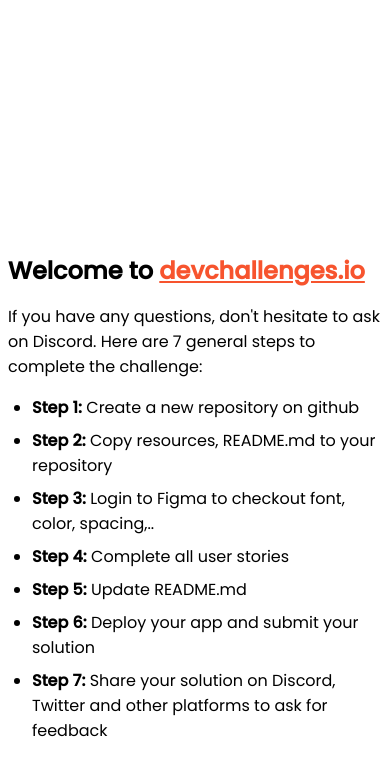
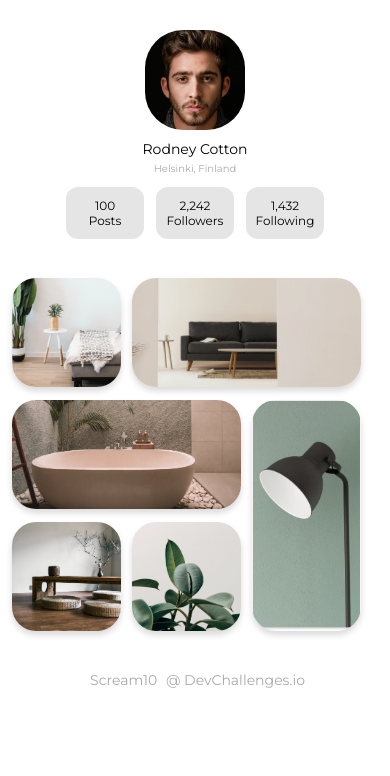
Before and after one commit to Scream10/my-gallery-master, a plain HTML site: page index.html in a window 390 px wide. Drawn offline with Linux system fonts and the light colour scheme.

Commit message:
mobile version done

```diff
--- a/index.html
+++ b/index.html
@@ -4,92 +4,45 @@
     <meta charset="utf-8" />
     <meta
       name="viewport"
-      content="width=device-width, initial-scale=1,
-  maximum-scale=5"
+      content="width=device-width, initial-scale=1, maximum-scale=5"
     />
-
     <link rel="icon" href="devchallenges.png" />
-
     <link
       rel="shortcut icon"
       type="image/x-icon"
       href="https://devchallenges.io/"
     />
-
-    <link
-      href="https://fonts.googleapis.com/css2?family=Poppins:wght@400;500&display=swap"
-      rel="stylesheet"
-    />
-
+    <link href="https://fonts.googleapis.com/css2?family=Montserrat:wght@400;600&display=swap" rel="stylesheet">
+    <link rel="stylesheet" href="style.css">
     <title>Devchallenges</title>
-
-    <style>
-      body {
-        font-family: "Poppins", sans-serif;
-      }
-
-      ul {
-        padding-left: 24px;
-      }
-
-      li {
-        margin-bottom: 8px;
-      }
-
-      .welcome {
-        max-width: 800px;
-        margin: 0 auto;
-      }
-
-      .welcome-text {
-        margin-top: 30vh;
-        font-weight: 500;
-      }
-
-      .welcome-text p {
-        font-size: 1rem;
-        font-weight: 400;
-      }
-
-      .welcome-text h1 {
-        font-size: 1.5rem;
-      }
-
-      .welcome-text a {
-        color: #f7542e;
-      }
-    </style>
   </head>
   <body>
-    <div class="welcome">
-      <div class="welcome-text">
-        <h1>
-          Welcome to
-          <a href="https://devchallenges.io/" target="_blank"
-            >devchallenges.io</a
-          >
-        </h1>
+    <div id="container">
 
-        <p>
-          If you have any questions, don't hesitate to ask on Discord. Here are
-          7 general steps to complete the challenge:
-        </p>
+      <div id="profile">
+        <div id="profile--picture"></div>
+        <div id="profile--name">Rodney Cotton</div>
+        <div id="profile--location">Helsinki, Finland</div>
+        <div id="profile--box">
+          <div class="profile--information">100 <br>Posts</div>
+          <div class="profile--information">2,242 <br>Followers</div>
+          <div class="profile--information">1,432 <br>Following</div>
+        </div>
       </div>
 
-      <ul>
-        <li><b>Step 1:</b> Create a new repository on github</li>
-        <li><b>Step 2:</b> Copy resources, README.md to your repository</li>
-        <li>
-          <b>Step 3:</b> Login to Figma to checkout font, color, spacing,..
-        </li>
-        <li><b>Step 4:</b> Complete all user stories</li>
-        <li><b>Step 5:</b> Update README.md</li>
-        <li><b>Step 6:</b> Deploy your app and submit your solution</li>
-        <li>
-          <b>Step 7:</b> Share your solution on Discord, Twitter and other
-          platforms to ask for feedback
-        </li>
-      </ul>
+      <div id="pictures">
+        <div class="pictures--box" id="box--1"></div>
+        <div class="pictures--box" id="box--2"></div>
+        <div class="pictures--box" id="box--3"></div>
+        <div class="pictures--box" id="box--4"></div>
+        <div class="pictures--box" id="box--5"></div>
+        <div class="pictures--box" id="box--6"></div>
+      </div>
+
+      <div id="myName">
+        <p><a href="https://github.com/Scream10" target="_blank">Scream10</a> @ DevChallenges.io</p>
+      </div>
+
     </div>
   </body>
 </html>
--- /dev/null
+++ b/style.css
@@ -0,0 +1,129 @@
+body {
+    margin: 0;
+    padding: 0;
+    box-sizing: border-box;
+    font-family: 'Montserrat', sans-serif;
+    font-size: 14px;
+}
+
+#container {
+    height: calc(100vh - 60px);
+    margin: 30px 12px;
+}
+
+#profile {
+    display: flex;
+    flex-direction: column;
+    align-items: center;
+}
+
+#profile--picture {
+    background: url("profilePhoto.png") no-repeat center center;
+    background-size: cover;
+    width: 100px;
+    height: 100px;
+    border-radius: 38px;
+}
+
+#profile--name {
+    margin-top: 10px;
+}
+
+#profile--location {
+    font-size: 10px;
+    margin-top: 4px;
+    color: #A9A9A9;
+}
+
+#profile--box {
+    display: flex;
+    justify-content: space-between;
+    margin-bottom: 27px;
+}
+
+.profile--information {
+    background-color: #E5E5E5;
+    width: 78px;
+    height: 52px;
+    margin: 12px 6px;
+    border-radius: 12px;
+    font-size: 12px;
+    display: flex;
+    justify-content: center;
+    align-items: center;
+    text-align: center;
+}
+
+#pictures {
+    display: grid;
+    grid-template-columns: 109px 109px 109px 109px;
+    grid-template-rows: auto;
+    column-gap: 11px;
+    row-gap: 13px;
+    grid-template-areas:
+    "one two two"
+    "three three four"
+    "six five four"
+}
+
+.pictures--box {
+    border-radius: 24px;
+    box-shadow: 0px 4px 6px rgba(0, 0 , 0, 0.15);
+    min-width: 109px;
+    min-height: 109px;
+}
+
+#box--1 {
+    background: url("photo1.png") no-repeat center center;
+    background-size: cover;
+    grid-area: one;
+}
+
+#box--2 {
+    background: url("photo2.png") no-repeat center center;
+    background-size: cover;
+    grid-area: two;
+}
+
+#box--3 {
+    background: url("photo3.png") no-repeat center center;
+    background-size: cover;
+    grid-area: three;
+}
+
+#box--4 {
+    background: url("photo4.png") no-repeat center center;
+    background-size: cover;
+    grid-area: four;
+}
+
+#box--5 {
+    background: url("photo5.png") no-repeat center center;
+    background-size: cover;
+    grid-area: five;
+}
+
+#box--6 {
+    background: url("photo6.png") no-repeat center center;
+    background-size: cover;
+    grid-area: six;
+}
+
+#myName {
+    text-align: center;
+    color: #A9A9A9;
+    margin-top: 40px;
+}
+
+#myName a {
+    color: #A9A9A9;
+    text-decoration: none;
+    padding: 0px 5px;
+    transition: .2s ease-in-out;
+}
+
+#myName a:hover {
+    color: #fff;
+    background-color: #A9A9A9;
+    padding: 5px;
+}
```
